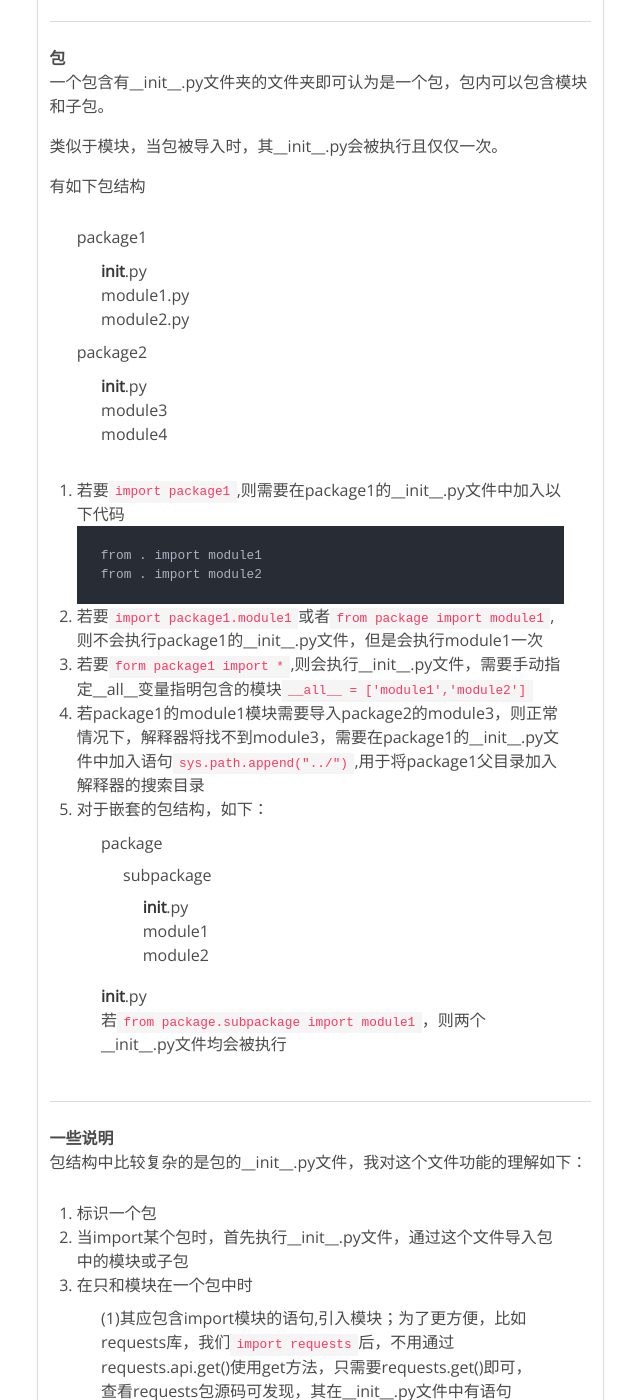
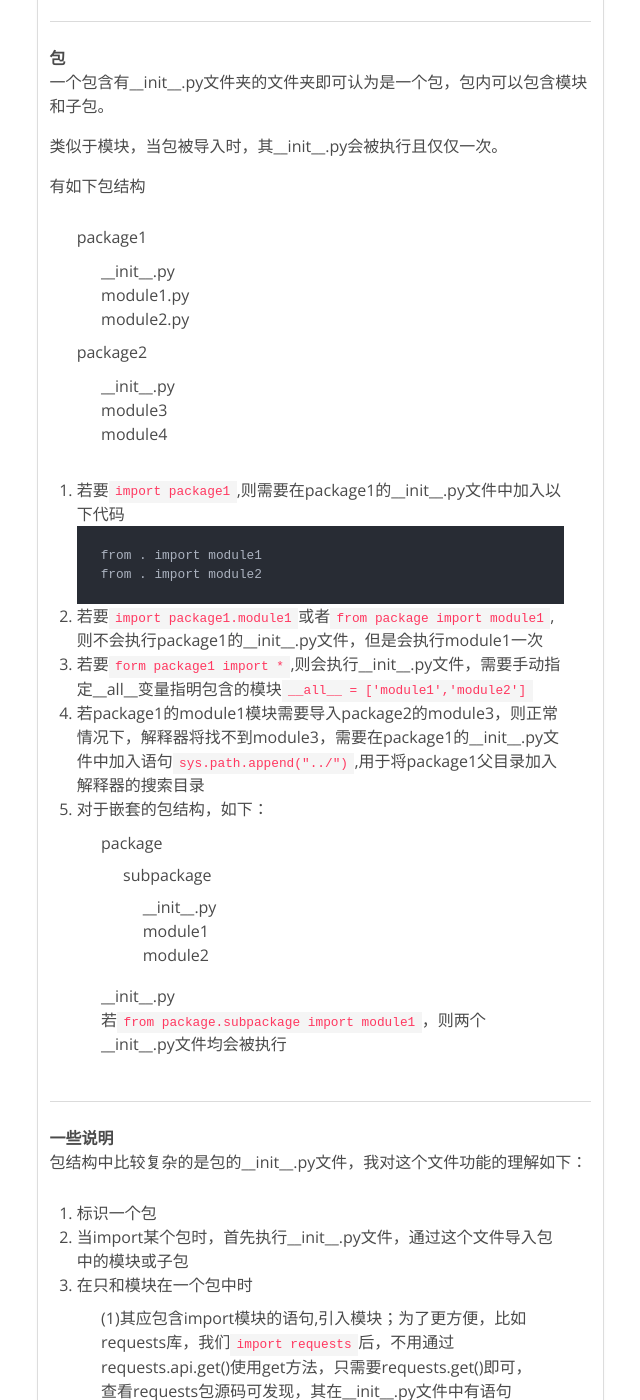
Before and after one commit to Ghivern/Ghivern.github.io, a Jekyll site: the page built from _posts/Python/2019-8-29-module-and-package.md, in a window 1280 px wide and 1400 px high, scrolled down 1655 px. Shown: the whole window, without its empty margins (178-818 px from the left). Built offline with Jekyll 4.4.1, drawn with Linux system fonts in a browser that asks for light colours; comment, search, counter and statistics services are not loaded.

```diff
--- a/_posts/Python/2019-8-29-module-and-package.md
+++ b/_posts/Python/2019-8-29-module-and-package.md
@@ -76,11 +76,11 @@ f2() #不能执行
 有如下包结构
 
 - package1
-	- __init__.py
+	- \_\_init\_\_.py
 	- module1.py
 	- module2.py
 - package2
-	- __init__.py
+	- \_\_init\_\_.py
 	- module3
 	- module4
 
@@ -99,10 +99,10 @@ from . import module2
 5. 对于嵌套的包结构，如下：
 	- package
 		- subpackage
-			- __init__.py
+			- \_\_init\_\_.py
 			- module1
 			- module2
-	- __init__.py
+	- \_\_init\_\_.py
 	- 若`from package.subpackage import module1`，则两个__init__.py文件均会被执行
 
 
```
